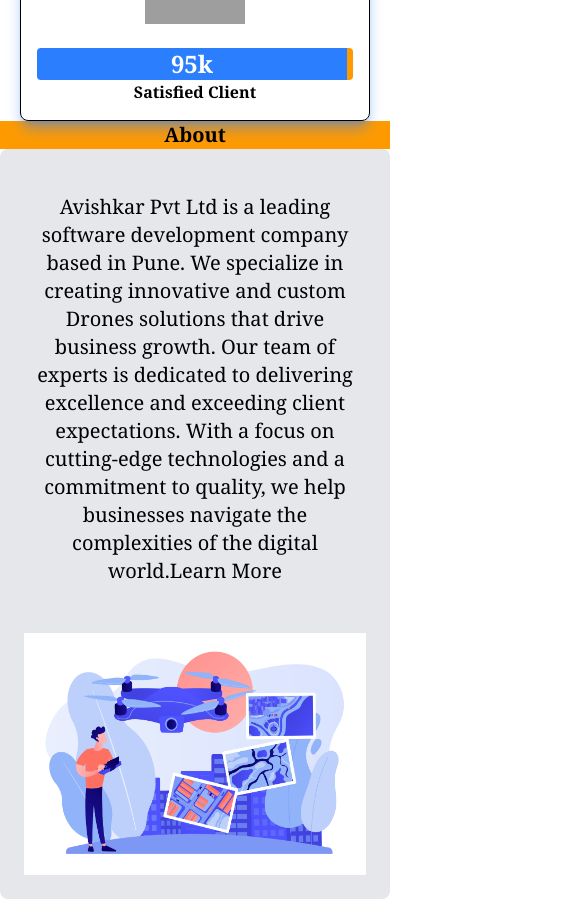
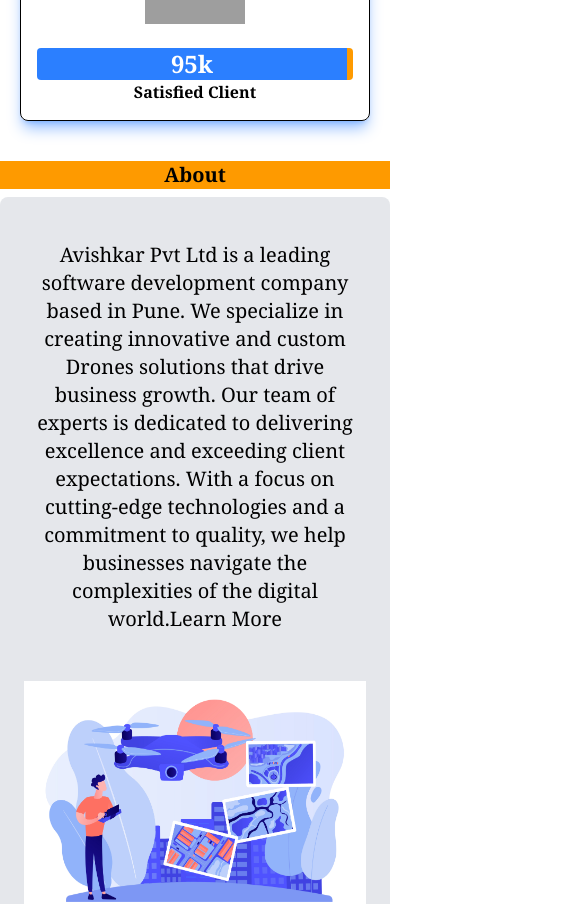
Before and after one commit to KrushnaBarhate03/React-Project, a React (Vite) app: page / in a window 390 px wide. Shown: the part 2720-3624 px from the top of the page, 585 px wide, since content can reach past the window. Built offline with nearby package versions, Linux system fonts and the light colour scheme; grey boxes are pictures that could not be loaded.

Commit message:
starting

```diff
--- a/src/views/Home.jsx
+++ b/src/views/Home.jsx
@@ -49,8 +49,8 @@
 </div>
 
 
-       <h3 className="text-center font-serif font-bold text-xl w-auto sm:w-120 mx-auto sm:mt-10 bg-amber-500"> About</h3>
-     <div className="flex justify-center  flex-col sm:flex-row items-center h-[750px] sm:h-[400px] bg-gray-200 relative rounded-lg sm:mt-12 ">
+       <h3 className="text-center font-serif font-bold text-xl w-auto sm:w-120 mx-auto sm:mt-10 bg-amber-500 mt-10"> About</h3>
+     <div className="flex justify-center  flex-col sm:flex-row items-center h-[750px] sm:h-[400px] bg-gray-200 relative rounded-lg mt-2 sm:mt-12 ">
       <div>
          <h2 className="font-serif text-2xl   text-center sm:text-start font-bold text-blue-500 hidden sm:block sm:mx-10" >About Us</h2>
 
@@ -80,7 +80,7 @@
         <Industry image={ Research } name="Research & Development" information="Continuously innovating UAV solutions with cutting-edge technology to enhance efficiency and usability."/>
        </div>
        <h3 className="text-center font-serif font-bold text-xl w-auto sm:w-120 mx-auto mt-10 bg-amber-500 "> What Our Clients Say </h3>
-       <div className="flex mt-12 ">
+       <div className="flex mt-12 flex-wrap justify-center ">
         <Choosecard/>
        </div>
 
```
